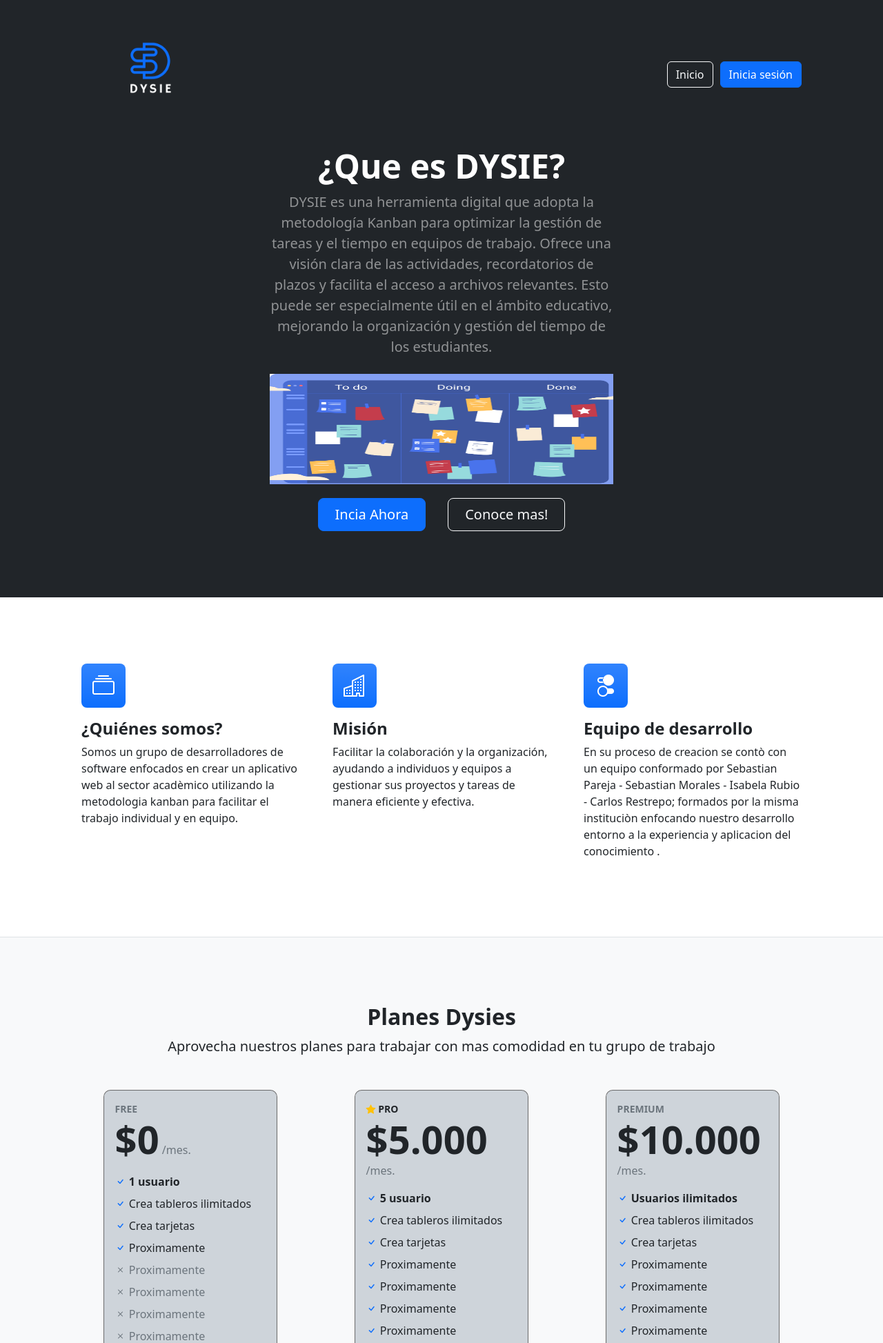
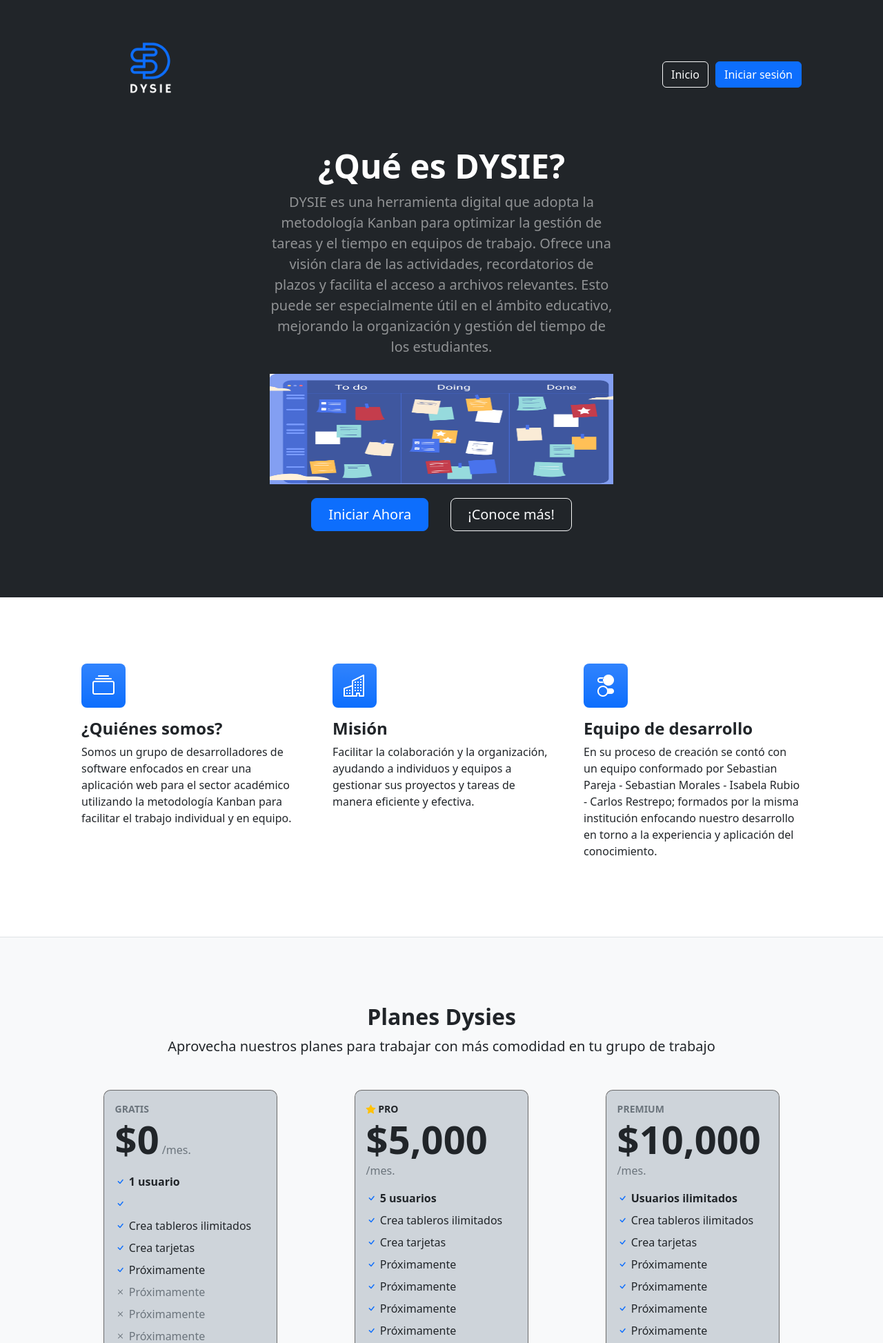
Before and after one commit to Sebasdh09/Dysie, a PHP site: page / in a window 1280 px wide. Shown: the top 1947 px of the page at 69% size. Run offline with PHP 8.4, Linux system fonts and the light colour scheme; some libraries are stand-ins or nearby versions.

Commit message:
errores otograficos

```diff
--- a/index.html
+++ b/index.html
@@ -19,14 +19,13 @@
         <nav class="navbar navbar-expand-lg navbar-dark bg-dark">
             <div class="container px-5">
                 <a href="index.html">
-        <img src="./assets/Dysie (3).png" alt="" style="
-        max-width: 200px !important;">
+                    <img src="./assets/Dysie (3).png" alt="" style="max-width: 200px !important;">
                 </a>
                 <button class="navbar-toggler" type="button" data-bs-toggle="collapse" data-bs-target="#navbarSupportedContent" aria-controls="navbarSupportedContent" aria-expanded="false" aria-label="Toggle navigation"><span class="navbar-toggler-icon"></span></button>
                 <div class="collapse navbar-collapse" id="navbarSupportedContent">
                     <ul class="navbar-nav ms-auto mb-2 mb-lg-0">
                         <li class="nav-item" style="margin-right: 10px;"><a class="btn btn-outline-light" aria-current="page" href="index.html">Inicio</a></li>
-                        <li class="nav-item"><a class="btn btn-primary" href="./registro/login.php">Inicia sesión</a></li>
+                        <li class="nav-item"><a class="btn btn-primary" href="./registro/login.php">Iniciar sesión</a></li>
                     </ul>
                 </div>
             </div>
@@ -37,12 +36,12 @@
                 <div class="row gx-5 justify-content-center" >
                     <div class="col-lg-6">
                         <div class="text-center my-5">
-                            <h1 class="display-5 fw-bolder text-white mb-2">¿Que es DYSIE?</h1>
+                            <h1 class="display-5 fw-bolder text-white mb-2">¿Qué es DYSIE?</h1>
                             <p class="lead text-white-50 mb-4">DYSIE es una herramienta digital que adopta la metodología Kanban para optimizar la gestión de tareas y el tiempo en equipos de trabajo. Ofrece una visión clara de las actividades, recordatorios de plazos y facilita el acceso a archivos relevantes. Esto puede ser especialmente útil en el ámbito educativo, mejorando la organización y gestión del tiempo de los estudiantes.</p>
                             <img src="./assets/img2.png" style="width: 100%; max-height: 160px; margin-bottom: 20px;">
                             <div class="d-grid gap-3 d-sm-flex justify-content-sm-center">
-                                <a class="btn btn-primary btn-lg px-4 me-sm-3" href="./registro/login.php">Incia Ahora</a>
-                                <a class="btn btn-outline-light btn-lg px-4" href="#features">Conoce mas!</a>
+                                <a class="btn btn-primary btn-lg px-4 me-sm-3" href="./registro/login.php">Iniciar Ahora</a>
+                                <a class="btn btn-outline-light btn-lg px-4" href="#features">¡Conoce más!</a>
                             </div>
                         </div>
                     </div>
@@ -56,7 +55,7 @@
                     <div class="col-lg-4 mb-5 mb-lg-0">
                         <div class="feature bg-primary bg-gradient text-white rounded-3 mb-3"><i class="bi bi-collection"></i></div>
                         <h2 class="h4 fw-bolder">¿Quiénes somos?</h2>
-                        <p>Somos un grupo de desarrolladores de software enfocados en crear un aplicativo web al sector acadèmico utilizando la metodologia kanban para facilitar el trabajo individual y en equipo.</p>
+                        <p>Somos un grupo de desarrolladores de software enfocados en crear una aplicación web para el sector académico utilizando la metodología Kanban para facilitar el trabajo individual y en equipo.</p>
                     </div>
                     <div class="col-lg-4 mb-5 mb-lg-0">
                         <div class="feature bg-primary bg-gradient text-white rounded-3 mb-3"><i class="bi bi-building"></i></div>
@@ -66,7 +65,7 @@
                     <div class="col-lg-4">
                         <div class="feature bg-primary bg-gradient text-white rounded-3 mb-3"><i class="bi bi-toggles2"></i></div>
                         <h2 class="h4 fw-bolder">Equipo de desarrollo</h2>
-                        <p>En su proceso de creacion se contò con un equipo conformado por Sebastian Pareja - Sebastian Morales - Isabela Rubio - Carlos Restrepo; formados por la misma instituciòn enfocando nuestro desarrollo entorno a la experiencia y aplicacion del conocimiento .</p>
+                        <p>En su proceso de creación se contó con un equipo conformado por Sebastian Pareja - Sebastian Morales - Isabela Rubio - Carlos Restrepo; formados por la misma institución enfocando nuestro desarrollo en torno a la experiencia y aplicación del conocimiento.</p>
                     </div>
                 </div>
             </div>
@@ -76,14 +75,14 @@
             <div class="container px-5 my-5">
                 <div class="text-center mb-5">
                     <h2 class="fw-bolder">Planes Dysies</h2>
-                    <p class="lead mb-0">Aprovecha nuestros planes para trabajar con mas comodidad en tu grupo de trabajo</p>
+                    <p class="lead mb-0">Aprovecha nuestros planes para trabajar con más comodidad en tu grupo de trabajo</p>
                 </div>
                 <div class="row gx-5 justify-content-center">
                     <!-- Pricing card free-->
                     <div class="col-lg-6 col-xl-4">
                         <div class="card mb-5 mb-xl-0">
                             <div class="card-body p-3" style="background-color: #ced4da;">
-                                <div class="small text-uppercase fw-bold text-muted">Free</div>
+                                <div class="small text-uppercase fw-bold text-muted">Gratis</div>
                                 <div class="mb-3">
                                     <span class="display-4 fw-bold">$0</span>
                                     <span class="text-muted">/mes.</span>
@@ -95,6 +94,8 @@
                                     </li>
                                     <li class="mb-2">
                                         <i class="bi bi-check text-primary"></i>
+                                        <li class="mb-2">
+                                            <i class="bi bi-check text-primary"></i>
                                             Crea tableros ilimitados
                                         </li>
                                         <li class="mb-2">
@@ -103,26 +104,26 @@
                                         </li>
                                         <li class="mb-2">
                                             <i class="bi bi-check text-primary"></i>
-                                        Proximamente
+                                            Próximamente
                                         </li>
                                         <li class="mb-2 text-muted">
                                             <i class="bi bi-x"></i>
-                                        Proximamente
+                                            Próximamente
                                         </li>
                                         <li class="mb-2 text-muted">
                                             <i class="bi bi-x"></i>
-                                        Proximamente
+                                            Próximamente
                                         </li>
                                         <li class="mb-2 text-muted">
                                             <i class="bi bi-x"></i>
-                                        Proximamente
+                                            Próximamente
                                         </li>
                                         <li class="text-muted">
                                             <i class="bi bi-x"></i>
-                                        Proximamente
+                                            Próximamente
                                         </li>
                                     </ul>
-                                <div class="d-grid"><a class="btn btn-outline-primary" href="#!">Choose plan</a></div>
+                                    <div class="d-grid"><a class="btn btn-outline-primary" href="#!">Elegir plan</a></div>
                                 </div>
                             </div>
                         </div>
@@ -135,13 +136,13 @@
                                         Pro
                                     </div>
                                     <div class="mb-3">
-                                    <span class="display-4 fw-bold">$5.000</span>
+                                        <span class="display-4 fw-bold">$5,000</span>
                                         <span class="text-muted">/mes.</span>
                                     </div>
                                     <ul class="list-unstyled mb-4">
                                         <li class="mb-2">
                                             <i class="bi bi-check text-primary"></i>
-                                        <strong>5 usuario</strong>
+                                            <strong>5 usuarios</strong>
                                         </li>
                                         <li class="mb-2">
                                             <i class="bi bi-check text-primary"></i>
@@ -153,26 +154,26 @@
                                         </li>
                                         <li class="mb-2">
                                             <i class="bi bi-check text-primary"></i>
-                                        Proximamente
+                                            Próximamente
                                         </li>
                                         <li class="mb-2">
                                             <i class="bi bi-check text-primary"></i>
-                                        Proximamente
+                                            Próximamente
                                         </li>
                                         <li class="mb-2">
                                             <i class="bi bi-check text-primary"></i>
-                                        Proximamente
+                                            Próximamente
                                         </li>
                                         <li class="mb-2">
                                             <i class="bi bi-check text-primary"></i>
-                                        Proximamente
+                                            Próximamente
                                         </li>
                                         <li class="text-muted">
                                             <i class="bi bi-x"></i>
-                                        Proximamente
+                                            Próximamente
                                         </li>
                                     </ul>
-                                <div class="d-grid"><a class="btn btn-primary" href="#!">Choose plan</a></div>
+                                    <div class="d-grid"><a class="btn btn-primary" href="#!">Elegir plan</a></div>
                                 </div>
                             </div>
                         </div>
@@ -182,7 +183,7 @@
                                 <div class="card-body p-3" style="background-color: #ced4da;">
                                     <div class="small text-uppercase fw-bold text-muted">Premium</div>
                                     <div class="mb-3">
-                                    <span class="display-4 fw-bold">$10.000</span>
+                                        <span class="display-4 fw-bold">$10,000</span>
                                         <span class="text-muted">/mes.</span>
                                     </div>
                                     <ul class="list-unstyled mb-4">
@@ -200,26 +201,26 @@
                                         </li>
                                         <li class="mb-2">
                                             <i class="bi bi-check text-primary"></i>
-                                        Proximamente
+                                            Próximamente
                                         </li>
                                         <li class="mb-2">
                                             <i class="bi bi-check text-primary"></i>
-                                        Proximamente
+                                            Próximamente
                                         </li>
                                         <li class="mb-2">
                                             <i class="bi bi-check text-primary"></i>
-                                        Proximamente
+                                            Próximamente
                                         </li>
                                         <li class="mb-2">
                                             <i class="bi bi-check text-primary"></i>
-                                        Proximamente
+                                            Próximamente
                                         </li>
                                         <li class="text-muted">
                                             <i class="bi bi-x"></i>
-                                        Proximamente
+                                            Próximamente
                                         </li>
                                     </ul>
-                                <div class="d-grid"><a class="btn btn-outline-primary" href="#!">Choose plan</a></div>
+                                    <div class="d-grid"><a class="btn btn-outline-primary" href="#!">Elegir plan</a></div>
                                 </div>
                             </div>
                         </div>
@@ -231,55 +232,49 @@
                 <div class="container px-5 my-5 px-5">
                     <div class="text-center mb-5">
                         <div class="feature bg-primary bg-gradient text-white rounded-3 mb-3"><i class="bi bi-envelope"></i></div>
-                    <h2 class="fw-bolder">Que nos sugieres mejorar</h2>
-                    <p class="lead mb-0">Nos encantaras saber que opinas</p>
+                        <h2 class="fw-bolder">¿Qué nos sugieres mejorar?</h2>
+                        <p class="lead mb-0">Nos encantaría saber qué opinas</p>
                     </div>
                     <div class="row gx-5 justify-content-center">
                         <div class="col-lg-6">
                             <!-- * * * * * * * * * * * * * * *-->
                             <!-- * * SB Forms Contact Form * *-->
                             <!-- * * * * * * * * * * * * * * *-->
-                        <!-- This form is pre-integrated with SB Forms.-->
-                        <!-- To make this form functional, sign up at-->
+                            <!-- Este formulario está preintegrado con SB Forms.-->
+                            <!-- Para que este formulario sea funcional, regístrese en-->
                             <!-- https://startbootstrap.com/solution/contact-forms-->
-                        <!-- to get an API token!-->
+                            <!-- para obtener un token de API.-->
                             <form id="contactForm" data-sb-form-api-token="API_TOKEN">
-                            <!-- Name input-->
+                                <!-- Nombre -->
                                 <div class="form-floating mb-3">
                                     <input class="form-control" id="name" type="text" placeholder="Ingrese su nombre" data-sb-validations="required" />
                                     <label for="name">Nombre completo</label>
                                     <div class="invalid-feedback" data-sb-feedback="name:required">El nombre es requerido</div>
                                 </div>
-                            <!-- Email address input-->
+                                <!-- Correo Electrónico -->
                                 <div class="form-floating mb-3">
                                     <input class="form-control" id="email" type="email" placeholder="name@example.com" data-sb-validations="required,email" />
-                                <label for="email">Correo Electronico</label>
+                                    <label for="email">Correo Electrónico</label>
                                     <div class="invalid-feedback" data-sb-feedback="email:required">El correo es requerido</div>
-                                <div class="invalid-feedback" data-sb-feedback="email:email">Correo no valido</div>
+                                    <div class="invalid-feedback" data-sb-feedback="email:email">Correo no válido</div>
                                 </div>
-                            <!-- Message input-->
+                                <!-- Mensaje -->
                                 <div class="form-floating mb-3">
-                                <textarea class="form-control" id="message" type="text" placeholder="Enter your message here..." style="height: 10rem" data-sb-validations="required"></textarea>
+                                    <textarea class="form-control" id="message" type="text" placeholder="Ingrese su mensaje aquí..." style="height: 10rem" data-sb-validations="required"></textarea>
                                     <label for="message">Mensaje</label>
                                     <div class="invalid-feedback" data-sb-feedback="message:required">Mensaje requerido</div>
                                 </div>
-                            <!-- Submit success message-->
-                            <!---->
-                            <!-- This is what your users will see when the form-->
-                            <!-- has successfully submitted-->
+                                <!-- Mensaje de éxito del envío -->
                                 <div class="d-none" id="submitSuccessMessage">
                                     <div class="text-center mb-3">
-                                    <div class="fw-bolder">Enviado con exito</div>
+                                        <div class="fw-bolder">Enviado con éxito</div>
                                         <br />
-                                    <a href="/index.html">Gracias por tu sugerencia la tendremos en cuenta.</a>
+                                        <a href="/index.html">Gracias por tu sugerencia, la tendremos en cuenta.</a>
                                     </div>
                                 </div>
-                            <!-- Submit error message-->
-                            <!---->
-                            <!-- This is what your users will see when there is-->
-                            <!-- an error submitting the form-->
-                            <div class="d-none" id="submitErrorMessage"><div class="text-center text-danger mb-3">Error al enviar el Mensaje!</div></div>
-                            <!-- Submit Button-->
+                                <!-- Mensaje de error del envío -->
+                                <div class="d-none" id="submitErrorMessage"><div class="text-center text-danger mb-3">Error al enviar el mensaje</div></div>
+                                <!-- Botón de enviar -->
                                 <div class="d-grid"><button class="btn btn-primary btn-lg disabled" id="submitButton" type="submit">Enviar</button></div>
                             </form>
                         </div>
@@ -294,7 +289,7 @@
             <script src="https://cdn.jsdelivr.net/npm/bootstrap@5.2.3/dist/js/bootstrap.bundle.min.js"></script>
             <!-- * * * * * * * * * * * * * * * * * * * * * * * * * * * * * * * * * * * * * * * *-->
             <!-- * *                               SB Forms JS                               * *-->
-        <!-- * * Activate your form at https://startbootstrap.com/solution/contact-forms * *-->
+            <!-- * * Activa tu formulario en https://startbootstrap.com/solution/contact-forms * *-->
             <!-- * * * * * * * * * * * * * * * * * * * * * * * * * * * * * * * * * * * * * * * *-->
             <script src="https://cdn.jsdelivr.net/npm/bootstrap@5.3.2/dist/js/bootstrap.bundle.min.js" integrity="sha384-C6RzsynM9kWDrMNeT87bh95OGNyZPhcTNXj1NW7RuBCsyN/o0jlpcV8Qyq46cDfL" crossorigin="anonymous"></script>
             <script src="https://cdn.startbootstrap.com/sb-forms-latest.js"></script>
```
Also changed, not shown: inicio/index.php (+103 -59 lines). Lines whose indentation alone changed are shown as unchanged.
